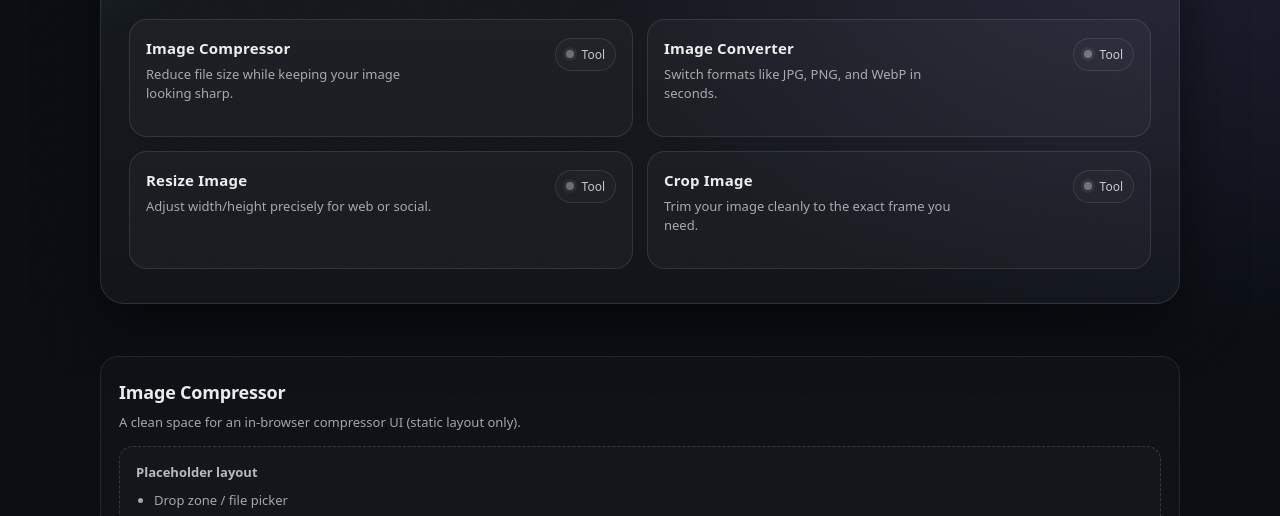
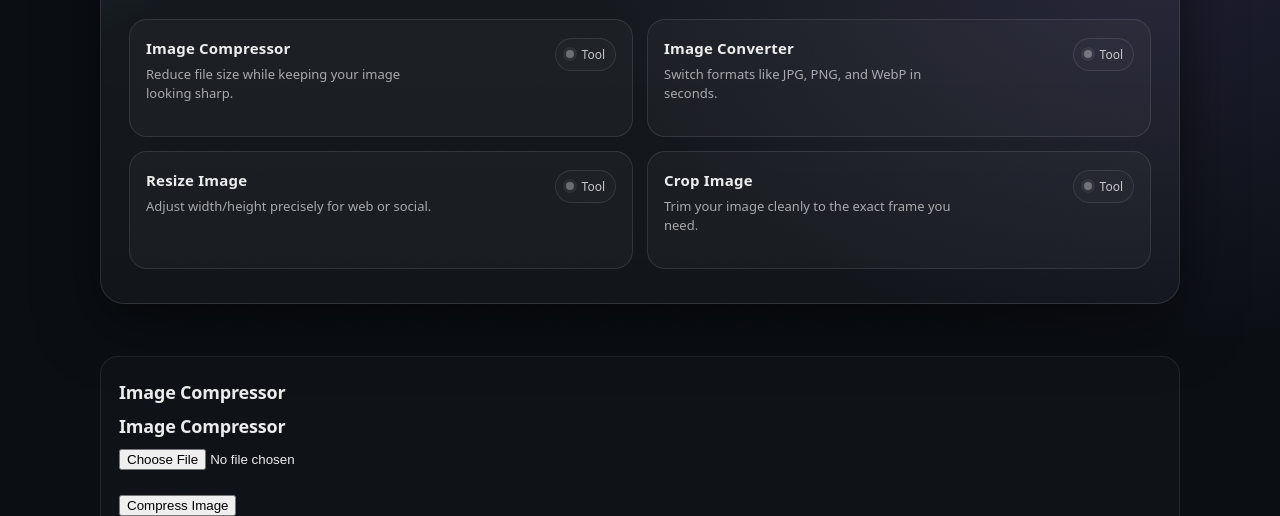
Before and after one commit to 33akashsudan/free-image-tools, a plain HTML site: page index.html in a window 1280 px wide. Shown: the part 284-800 px from the top of the page. Drawn offline with Linux system fonts and the light colour scheme.

Commit message:
Update index.html

```diff
--- a/index.html
+++ b/index.html
@@ -386,6 +386,14 @@
     <main>
       <section id="compressor" aria-labelledby="compressor-title">
         <h2 id="compressor-title">Image Compressor</h2>
+        <h2 id="compressor-title">Image Compressor</h2>
+
+<input type="file" id="compressInput" accept="image/*">
+<br><br>
+<button onclick="compressImage()">Compress Image</button>
+<br><br>
+<a id="downloadLink" style="display:none;">Download Compressed Image</a>
+
         <p class="section-desc">A clean space for an in-browser compressor UI (static layout only).</p>
         <div class="placeholder">
           <strong>Placeholder layout</strong>
@@ -464,5 +472,43 @@
       <p class="section-desc">Placeholder text. Replace with your terms of use.</p>
     </section>
   </div>
+  <script>
+function compressImage() {
+  const input = document.getElementById('compressInput');
+  if (!input || !input.files.length) {
+    alert('Please select an image first');
+    return;
+  }
+
+  const file = input.files[0];
+  const reader = new FileReader();
+
+  reader.onload = function(e) {
+    const img = new Image();
+    img.src = e.target.result;
+
+    img.onload = function() {
+      const canvas = document.createElement('canvas');
+      canvas.width = img.width;
+      canvas.height = img.height;
+
+      const ctx = canvas.getContext('2d');
+      ctx.drawImage(img, 0, 0);
+
+      canvas.toBlob(function(blob) {
+        const url = URL.createObjectURL(blob);
+        const link = document.getElementById('downloadLink');
+        link.href = url;
+        link.download = 'compressed.jpg';
+        link.style.display = 'inline';
+        link.textContent = 'Download Compressed Image';
+      }, 'image/jpeg', 0.6);
+    };
+  };
+
+  reader.readAsDataURL(file);
+}
+</script>
+
 </body>
 </html>
```
